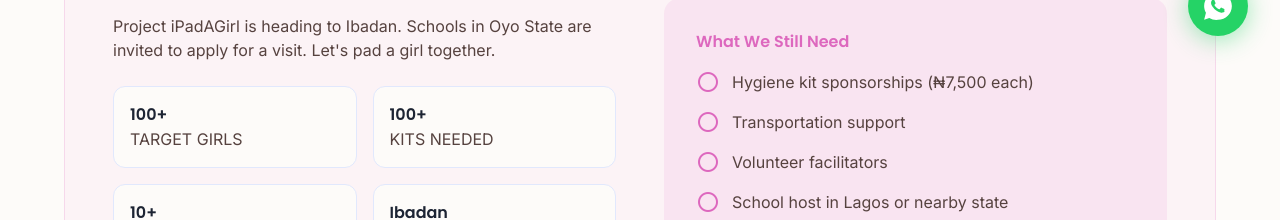
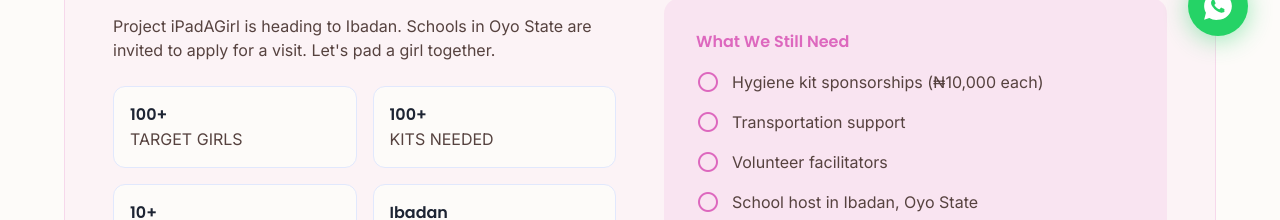
Before and after one commit to 1702london-maker/Ipadagirl, a Next.js app: page /outreaches in a window 1280 px wide. Shown: the part 732-952 px from the top of the page. Built offline with nearby package versions, Linux system fonts and the light colour scheme.

Commit message:
Fix: outreaches kit price to 10000, Ibadan location; AquilaMedia always in colour

```diff
--- a/app/outreaches/page.tsx
+++ b/app/outreaches/page.tsx
@@ -55,7 +55,7 @@
                 </div>
                 <div className="bg-dignity-purple/10 rounded-2xl p-8 space-y-4">
                   <h4 className="font-headline-sm text-dignity-purple">What We Still Need</h4>
-                  {["Hygiene kit sponsorships (₦7,500 each)", "Transportation support", "Volunteer facilitators", "School host in Lagos or nearby state"].map((item) => (
+                  {["Hygiene kit sponsorships (₦10,000 each)", "Transportation support", "Volunteer facilitators", "School host in Ibadan, Oyo State"].map((item) => (
                     <div key={item} className="flex items-center gap-3">
                       <span className="material-symbols-outlined text-dignity-purple text-[20px]">radio_button_unchecked</span>
                       <p className="font-body-md text-on-surface-variant">{item}</p>
--- a/app/partner/page.tsx
+++ b/app/partner/page.tsx
@@ -47,7 +47,7 @@
           <div className="max-w-container-max mx-auto px-4 md:px-6 text-center">
             <p className="font-label-md text-label-md text-on-surface-variant uppercase tracking-widest mb-10">Our Current Partners</p>
             <div className="flex flex-wrap justify-center items-center gap-12">
-              <img src="/images/partners/aquila Media Logo.png" alt="Aquila Media" className="h-24 object-contain grayscale hover:grayscale-0 transition-all" />
+              <img src="/images/partners/aquila Media Logo.png" alt="Aquila Media" className="h-24 object-contain transition-all" />
               <img src="/images/partners/aquilaprinthub logo.png" alt="Aquila PrintHub" className="h-10 object-contain transition-all" />
             </div>
           </div>
```
